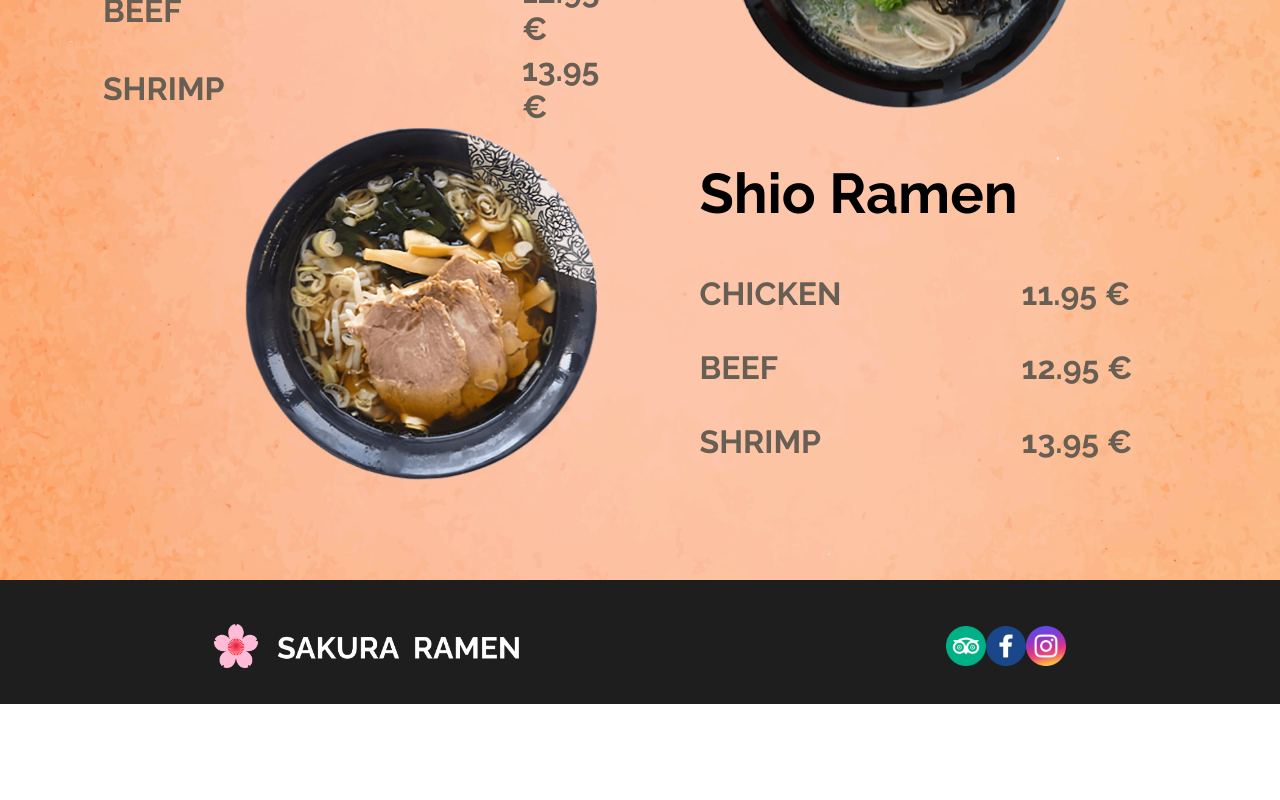
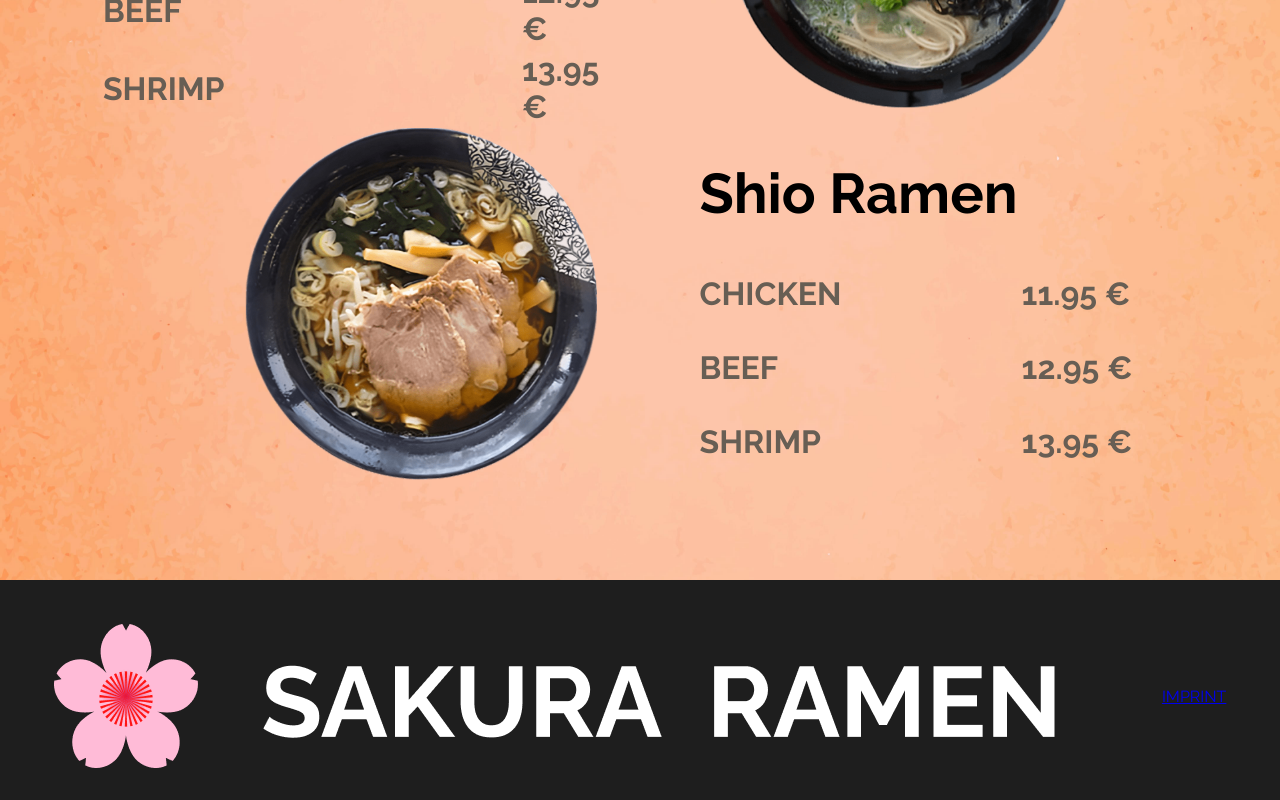
Before and after one commit to Traumzerfetzerin/Sakura_17, an Angular app in the folder sakura/: page / in a window 1280 px wide. Shown: the part 2218-3018 px from the top of the page. Before the commit the page ends 2922 px from the top, so only its background shows below. Built offline with nearby package versions, Linux system fonts and the light colour scheme.

Commit message:
add imprint

```diff
--- a/sakura/src/app/app.component.html
+++ b/sakura/src/app/app.component.html
@@ -1,5 +1,2 @@
-
-<app-main-content></app-main-content>
+<router-outlet></router-outlet>
 <app-footer></app-footer>
-
-<router-outlet></router-outlet>
--- a/sakura/src/app/app.routes.ts
+++ b/sakura/src/app/app.routes.ts
@@ -1,3 +1,14 @@
 import { Routes } from '@angular/router';
+import { MainContentComponent } from './main-content/main-content.component';
+import { ImprintComponent } from './imprint/imprint.component';
 
-export const routes: Routes = [];
+export const routes: Routes = [
+    {
+        path: '',
+        component: MainContentComponent
+    },
+    {
+        path: 'imprint',
+        component: ImprintComponent
+    }
+];
--- a/sakura/src/app/shared/components/footer/footer.component.html
+++ b/sakura/src/app/shared/components/footer/footer.component.html
@@ -1,4 +1,4 @@
-<div class="footer">
+<!-- <div class="footer">
     <div class="logo">
         <img src="./../../assets/img/sakura_ramen_logo_and_text.png" alt="">
     </div>
@@ -7,4 +7,10 @@
         <img src="./../../assets/img/facebook_logo.png" alt="">
         <img src="./../../assets/img/instagrram_logo.png" alt="">
     </div>
-</div>
+</div> -->
+
+
+<footer class="footer">
+    <img src="./../../assets/img/sakura_ramen_logo_and_text.png" alt="">
+    <a href="imprint">IMPRINT</a>
+</footer>
```
